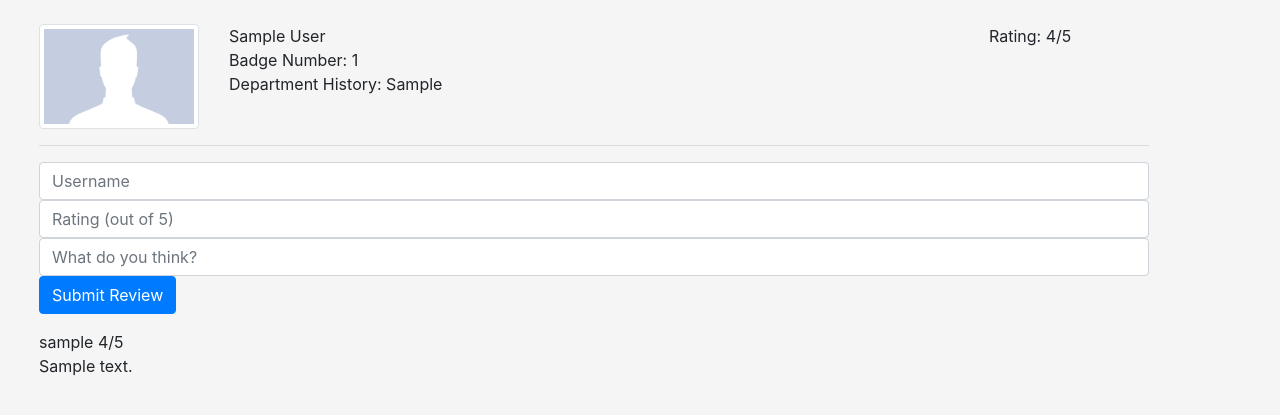
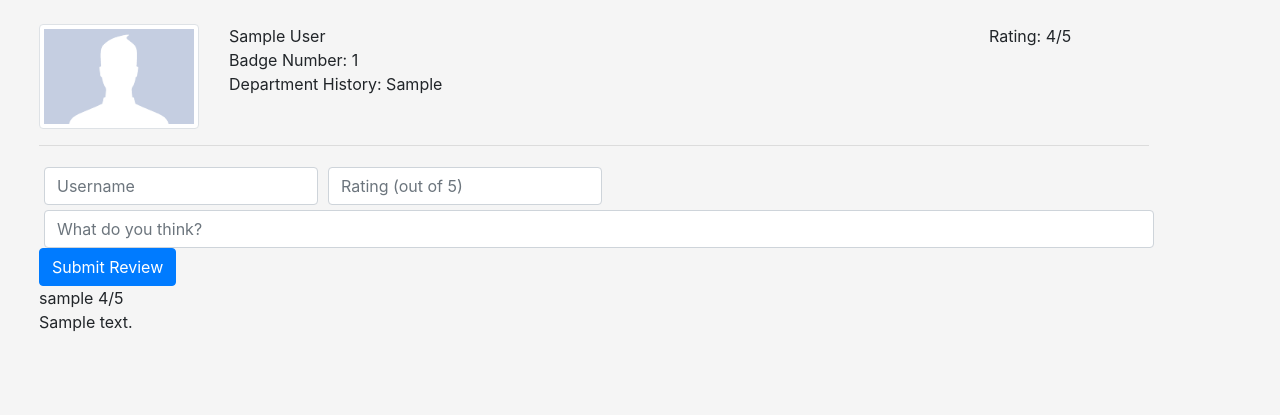
Before and after one commit to soeltjen/bluerate, a Django app: page /profile/1/ in a window 1280 px wide. Shown: the part 56-471 px from the top of the page. Run offline with Django 3.2, Linux system fonts and the light colour scheme; tables that the repository leaves empty hold one stand-in row (values such as "Sample post"); some libraries are stand-ins or nearby versions.

Commit message:
Cosmetic upgrades

```diff
--- a/br_app/static/br_app/index.css
+++ b/br_app/static/br_app/index.css
@@ -67,6 +67,9 @@ body{
 	background-color: #31b0d5;
 	border-radius: 10px;
 }
+.form-group {
+	margin: 5px;
+}
 /*
 input {
 	border: 3px solid red;
--- a/br_app/templates/profile.html
+++ b/br_app/templates/profile.html
@@ -25,18 +25,22 @@
 	<div class="row" id="reviews">
 		{% if logged_in %}
 			<div class="col-sm-12">
-				<form class="" action="/new_review">
-				<div class="form-group">
-					<input class="form-control w-20" id="username" placeholder="Username"></textarea>
-					<input class="form-control w-20" id="rating" placeholder="Rating (out of 5)"></textarea>
-					<input class="form-control" id="review" placeholder="What do you think?"></textarea>
+				<form class="form-inline" action="/new_review">
+	 				<div class="form-group w-20">
+						<input class="form-control" id="username" placeholder="Username"></textarea>
+					</div>
+					<div class="form-group w-20">
+						<input class="form-control" id="rating" placeholder="Rating (out of 5)"></textarea>
+					</div>
+					<div class="form-group w-100">
+						<input class="form-control w-100" id="review" placeholder="What do you think?"></textarea>
+					</div>
 					<button type="button" class="btn btn-primary">Submit Review</button>
-				</div>
+				</form>
 			</div>
 		{% else %}
 			Have a review for this officer? Log in or register to create a review!
 		{% endif %}
-
 		{% if reviews %}
 			<div class="container-fluid">
 				{% for review in reviews %}
```
Also changed, not shown: br_app/templates/index.html (+9 -5 lines).
